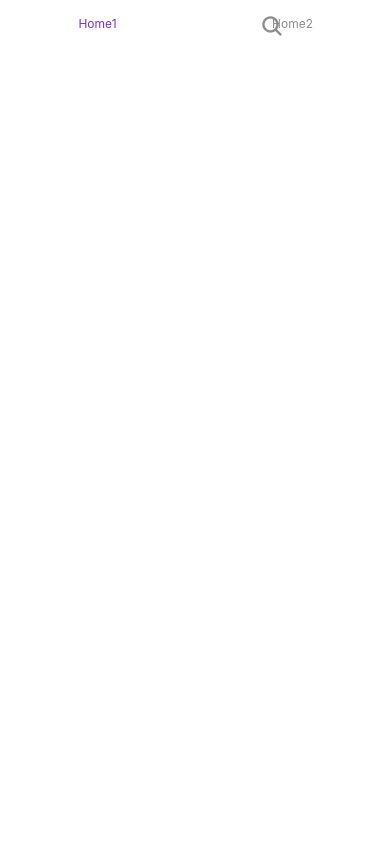
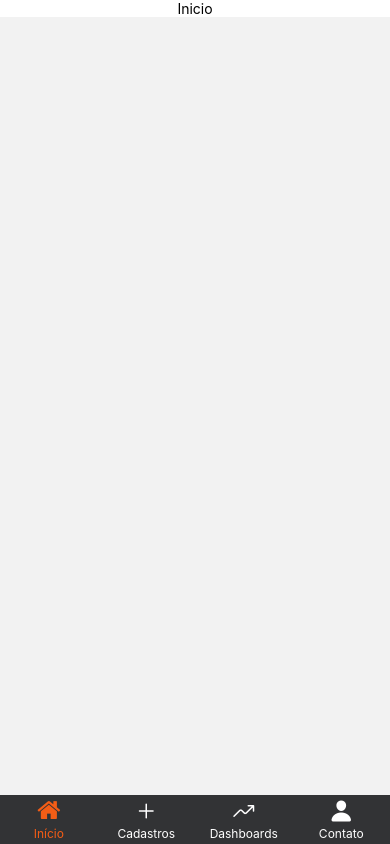
Before and after one commit to AgroVision-Fatec/frontend, a React Native app: screen /home1 in a window 390 px wide. Built offline with nearby package versions, Linux system fonts and the light colour scheme.

Commit message:
Finalizando barra de navegação
@LucasVinicius32

```diff
--- a/App.js
+++ b/App.js
@@ -4,11 +4,11 @@ import TabNav from './Apps/Navigations/TabNav';
 import { NavigationContainer } from '@react-navigation/native';
 export default function App() {
   return (
-    <View>
+
       <NavigationContainer>
         <TabNav />
       </NavigationContainer>
-    </View>
+
   );
 }
 
--- a/Apps/Navigations/TabNav.jsx
+++ b/Apps/Navigations/TabNav.jsx
@@ -1,46 +1,71 @@
-import { View, Text } from 'react-native'
+import { View, Text } from 'react-native';
 import { createBottomTabNavigator } from '@react-navigation/bottom-tabs';
-import React from 'react'
-import Test1 from '../Screens/Test1';
+import React from 'react';
+import Inicio from '../Screens/Inicio';
 import Test2 from '../Screens/Test2';
+import Test3 from '../Screens/Test3';
+import Test4 from '../Screens/Test4';
 import { FontAwesome } from '@expo/vector-icons';
 import { Ionicons } from '@expo/vector-icons';
+
 
 const Tab = createBottomTabNavigator();
 
 export default function TabNav() {
-  return (
+ return (
     <Tab.Navigator
       screenOptions={{
         headerShown: false,
-        tabBarActiveTintColor: '#7D32CE',
+        tabBarActiveTintColor: '#F45D16',
+        tabBarInactiveTintColor: '#ffffff',
         tabBarStyle: {
-          backgroundColor: '#fff',
+          backgroundColor: '#323335',
           borderTopWidth: 0,
+          position: 'absolute',
+          bottom: 0
         },
       }}>
-      <Tab.Screen name='home1' component={Test1}
+      <Tab.Screen name='home1' component={Inicio}
         options={{
           tabBarLabel: ({ color }) => (
-            <Text style={{ color: color, fontSize: 12, marginBottom: 3 }}>Home1</Text>
+            <Text style={{ color: color, fontSize: 12, marginBottom: 3 }}>Início</Text>
           ),
           tabBarIcon: ({ color, size }) => (
-            <Text name="home" size={size} color={color} />
+            <FontAwesome name="home" size={size} color={color} />
           )
         }}
       />
       <Tab.Screen name='home2' component={Test2}
         options={{
           tabBarLabel: ({ color }) => (
-            <Text style={{ color: color, fontSize: 12, marginBottom: 3 }}>Home2</Text>
+            <Text style={{ color: color, fontSize: 12, marginBottom: 3 }}>Cadastros</Text>
           ),
           tabBarIcon: ({ color, size }) => (
-            <Ionicons name="search" size={24} color={color} />
+            <Ionicons name="add" size={24} color={color} />
           )
         }}
       />
+      <Tab.Screen name='home3' component={Test3}
+        options={{
+          tabBarLabel: ({ color }) => (
+            <Text style={{ color: color, fontSize: 12, marginBottom: 3 }}>Dashboards</Text>
+          ),
+          tabBarIcon: ({ color, size }) => (
+            <Ionicons name="trending-up" size={24} color={color} />
+          )
+        }}
+      />
+      <Tab.Screen name='home4' component={Test4}
+        options={{
+          tabBarLabel: ({ color }) => (
+            <Text style={{ color: color, fontSize: 12, marginBottom: 3 }}>Contato</Text>
+          ),
+          tabBarIcon: ({ color , size }) => (
+            <Ionicons name="person" size={24} color={color} />
+          )
+        }}
+      />
+    </Tab.Navigator>
 
-
-    </Tab.Navigator>
-  )
+ );
 }
--- a/Apps/Screens/Test1.jsx
+++ b/Apps/Screens/Inicio.jsx
@@ -1,9 +1,11 @@
 import { View, Text ,ScrollView ,RefreshControl ,StyleSheet } from 'react-native'
 
-export default function Test1() {
+export default function Inicio() {
   return (
     <ScrollView>
-      <Text styles = {styles.container}> PAGINA1 </Text>
+      <View style={styles.container}>
+        <Text>Inicio</Text>
+      </View>
     </ScrollView>
   )
 
--- /dev/null
+++ b/Apps/Screens/Test3.jsx
@@ -0,0 +1,11 @@
+import { View, Text ,ScrollView ,RefreshControl } from 'react-native';
+
+
+export default function Test3() {
+  return (
+    <ScrollView>
+      <Text> PAGINA3</Text>
+    </ScrollView>
+  )
+
+}
--- /dev/null
+++ b/Apps/Screens/Test4.jsx
@@ -0,0 +1,11 @@
+import { View, Text ,ScrollView ,RefreshControl } from 'react-native';
+
+
+export default function Test4() {
+  return (
+    <ScrollView>
+      <Text> PAGINA 4</Text>
+    </ScrollView>
+  )
+
+}
```
